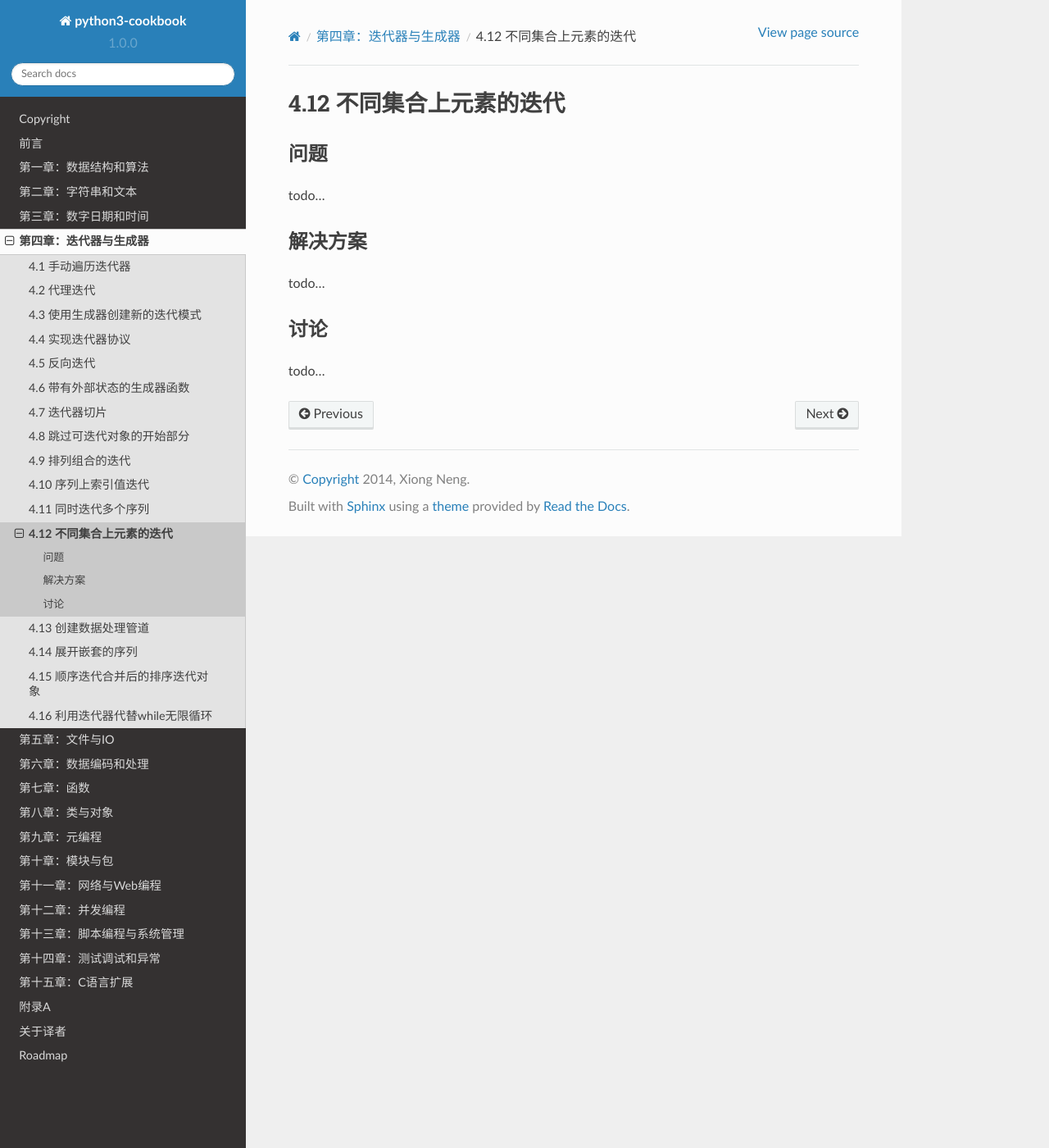
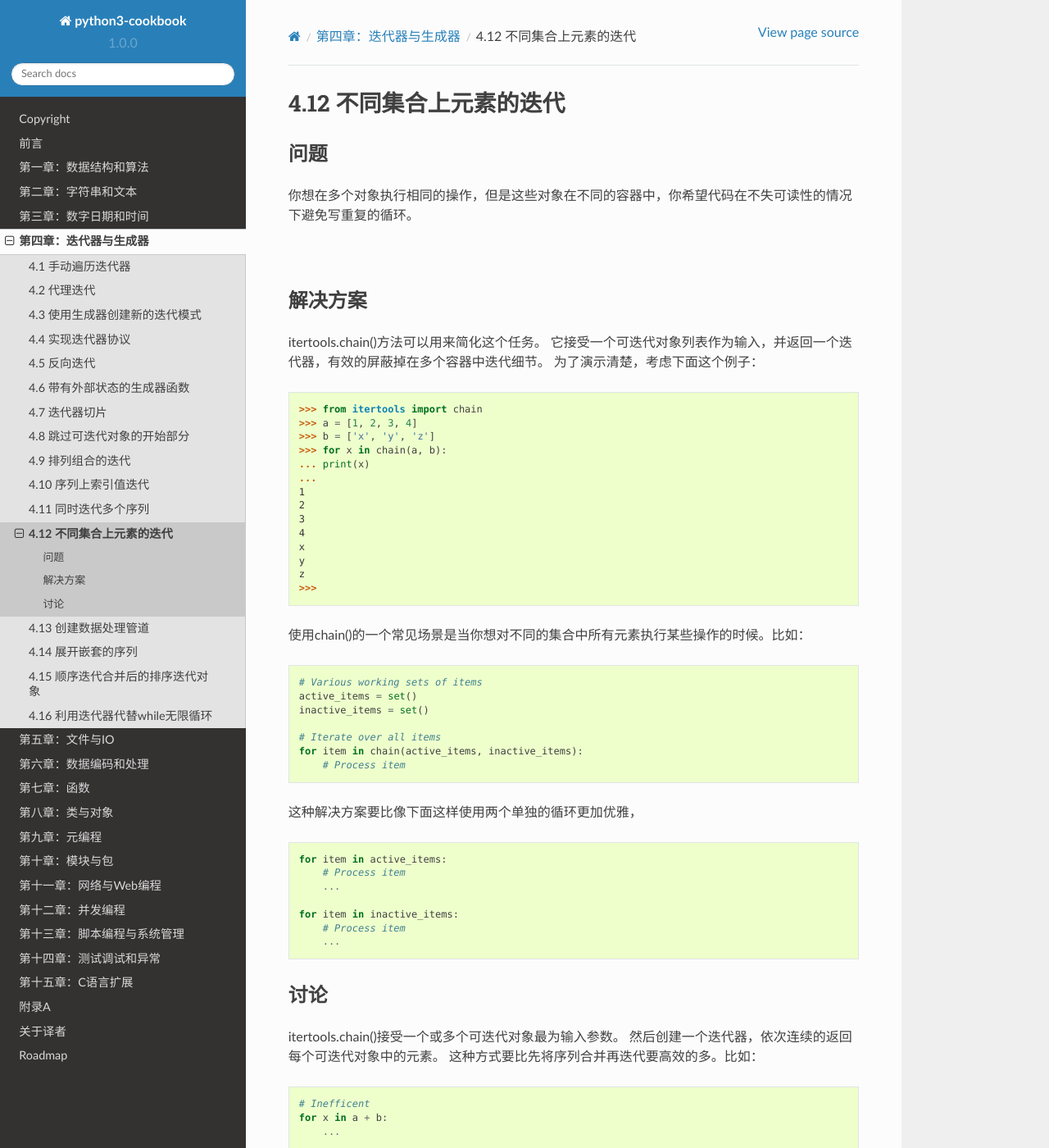
Before and after one commit to yidao620c/python3-cookbook, a Sphinx documentation site: the page built from source/c04/p12_iterate_on_items_in_separate_containers.rst, in a window 1280 px wide and 1400 px high. Shown: the whole window at 82% size. Built offline with Sphinx 7.4.7 and the Read the Docs theme 2.0.0, drawn with Linux system fonts in a browser that asks for light colours; some of the changed text lies outside the part shown.

Commit message:
4.12小节完成！

```diff
--- a/source/c04/p12_iterate_on_items_in_separate_containers.rst
+++ b/source/c04/p12_iterate_on_items_in_separate_containers.rst
@@ -5,14 +5,75 @@
 ----------
 问题
 ----------
-todo...
+你想在多个对象执行相同的操作，但是这些对象在不同的容器中，你希望代码在不失可读性的情况下避免写重复的循环。
+
+|
 
 ----------
 解决方案
 ----------
-todo...
+itertools.chain()方法可以用来简化这个任务。
+它接受一个可迭代对象列表作为输入，并返回一个迭代器，有效的屏蔽掉在多个容器中迭代细节。
+为了演示清楚，考虑下面这个例子：
+
+.. code-block:: python
+
+    >>> from itertools import chain
+    >>> a = [1, 2, 3, 4]
+    >>> b = ['x', 'y', 'z']
+    >>> for x in chain(a, b):
+    ... print(x)
+    ...
+    1
+    2
+    3
+    4
+    x
+    y
+    z
+    >>>
+
+使用chain()的一个常见场景是当你想对不同的集合中所有元素执行某些操作的时候。比如：
+
+.. code-block:: python
+
+    # Various working sets of items
+    active_items = set()
+    inactive_items = set()
+
+    # Iterate over all items
+    for item in chain(active_items, inactive_items):
+        # Process item
+
+这种解决方案要比像下面这样使用两个单独的循环更加优雅，
+
+.. code-block:: python
+
+    for item in active_items:
+        # Process item
+        ...
+
+    for item in inactive_items:
+        # Process item
+        ...
 
 ----------
 讨论
 ----------
-todo...
+itertools.chain()接受一个或多个可迭代对象最为输入参数。
+然后创建一个迭代器，依次连续的返回每个可迭代对象中的元素。
+这种方式要比先将序列合并再迭代要高效的多。比如：
+
+.. code-block:: python
+
+    # Inefficent
+    for x in a + b:
+        ...
+
+    # Better
+    for x in chain(a, b):
+        ...
+
+第一种方案中，a + b操作会创建一个全新的序列并要求a和b的类型一致。
+chian()不会有这一步，所以如果输入序列非常大的时候会很省内存。
+并且当可迭代对象类型不一样的时候chain()同样可以很好的工作。
```
Also changed, not shown: 1 other file.
